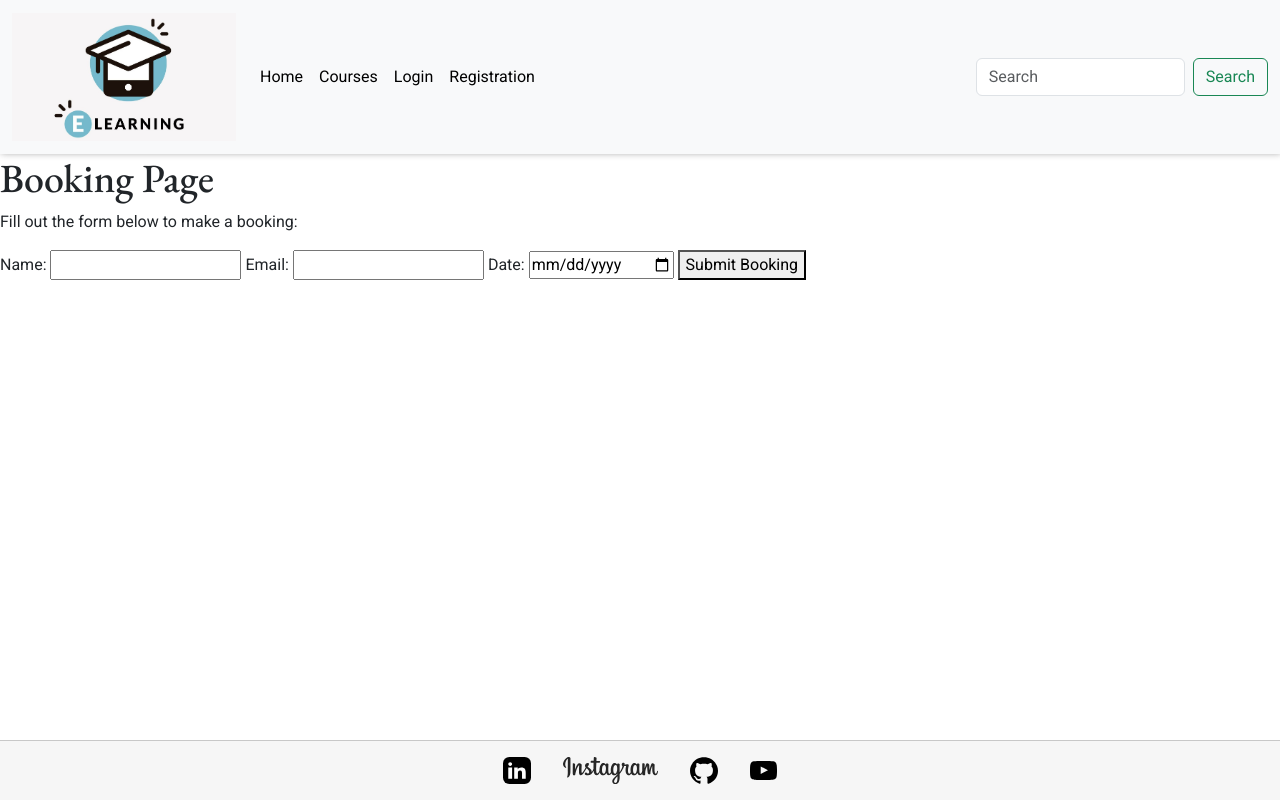
After one commit to teman67/E-Learning-Booking-Courses-Project, a Django app: page /booking/ in a window 1280 px wide. The commit adds this page. Run offline with Django 3.2, Linux system fonts and the light colour scheme; some libraries are stand-ins or nearby versions.

Commit message:
add booking page

```diff
--- a/courses/urls.py
+++ b/courses/urls.py
@@ -1,8 +1,10 @@
 from django.urls import path
-from .views import index, list_courses
+from .views import index, list_courses, BookingView
 
 
 urlpatterns = [
     path('', index.as_view(),name='home'),
     path('courses/', list_courses, name='courses'),
+    path('booking/', BookingView.as_view(), name='booking'),
+
 ]
--- a/courses/views.py
+++ b/courses/views.py
@@ -1,5 +1,6 @@
 from django.shortcuts import render
 from django.views.generic import TemplateView
+from django.views import View
 
 class index(TemplateView):
 
@@ -9,3 +10,14 @@ class index(TemplateView):
 def list_courses(request):
 
     return render(request, 'list_courses.html')
+
+
+class BookingView(View):
+    def get(self, request, *args, **kwargs):
+        # Your logic for handling the GET request for the booking page
+        return render(request, 'booking.html')  # Replace 'booking.html' with the actual template name
+
+    def post(self, request, *args, **kwargs):
+        # Your logic for handling the POST request for the booking page
+        # This is optional, add it if your booking page handles form submissions
+        pass
--- /dev/null
+++ b/templates/booking.html
@@ -0,0 +1,24 @@
+{% extends 'base.html' %} {% load static %} {% block content %}
+
+<body>
+  <h1>Booking Page</h1>
+
+  <p>Fill out the form below to make a booking:</p>
+
+  <form method="post" action="{% url 'booking' %}">
+    {% csrf_token %}
+    <!-- Your form fields go here -->
+    <label for="name">Name:</label>
+    <input type="text" id="name" name="name" required />
+
+    <label for="email">Email:</label>
+    <input type="email" id="email" name="email" required />
+
+    <label for="date">Date:</label>
+    <input type="date" id="date" name="date" required />
+
+    <button type="submit">Submit Booking</button>
+  </form>
+</body>
+
+{% endblock %}
--- a/templates/navbar.html
+++ b/templates/navbar.html
@@ -1,80 +1,53 @@
-{%load static%}
+{% load static %}
 
 <header>
-  {%with requuest.resolver_match.url_name as url_name%}
+    {% with request.resolver_match.url_name as url_name %}
     <nav class="navbar navbar-expand-lg bg-body-tertiary">
         <div class="container-fluid">
-      <a class="navbar-brand" href="{%url 'home' %}"
-        ><img
-          src="{%static 'images/logo.jpg' %}"
-          alt="logo of the webpage"
-          class="logo"
-      /></a>
-      <button
-        class="navbar-toggler"
-        type="button"
-        data-bs-toggle="collapse"
-        data-bs-target="#navbarSupportedContent"
-        aria-controls="navbarSupportedContent"
-        aria-expanded="false"
-        aria-label="Toggle navigation"
-      >
+            <a class="navbar-brand" href="{% url 'home' %}">
+                <img src="{% static 'images/logo.jpg' %}" alt="logo of the webpage" class="logo" />
+            </a>
+            <button class="navbar-toggler" type="button" data-bs-toggle="collapse"
+                data-bs-target="#navbarSupportedContent" aria-controls="navbarSupportedContent" aria-expanded="false"
+                aria-label="Toggle navigation">
                 <span class="navbar-toggler-icon"></span>
             </button>
             <div class="collapse navbar-collapse" id="navbarSupportedContent">
                 <ul class="navbar-nav me-auto mb-2 mb-lg-0">
                     <li class="nav-item">
-            <a
-              class="nav-link {%if url_name == 'home'%}active{%endif%}"
-              aria-current="page"
-              href="{%url 'home' %}"
-              >Home</a
-            >
+                        <a class="nav-link {% if url_name == 'home' %}active{% endif %}" aria-current="page"
+                            href="{% url 'home' %}">Home</a>
                     </li>
                     <li class="nav-item">
-            <a
-              class="nav-link {%if url_name == 'courses'%}active{%endif%}"
-              aria-current="page"
-              href="{%url 'courses' %}"
-              >Courses</a
-            >
+                        <a class="nav-link {% if url_name == 'courses' %}active{% endif %}" aria-current="page"
+                            href="{% url 'courses' %}">Courses</a>
                     </li>
-          {%if request.user.is_authenticated%}
+                    {% if request.user.is_authenticated %}
                     <li class="nav-item">
-            <a
-              class="nav-link {%if url_name == 'accounts_logout'%}active{%endif%}"
-              href="/accounts/logout"
-              >Logout</a
-            >
-          </li>
-          {%else%}
-          <li class="nav-item">
-            <a
-              class="nav-link {%if url_name == 'accounts_login'%}active{%endif%}"
-              href="/accounts/login"
-              >Login</a
-            >
+                        <a class="nav-link {% if url_name == 'booking' %}active{% endif %}"
+                            href="{% url 'booking' %}">Booking</a>
                     </li>
                     <li class="nav-item">
-            <a
-              class="nav-link {%if url_name == 'accounts_signup'%}active{%endif%}"
-              href="/accounts/signup"
-              >Registration</a
-            >
+                        <a class="nav-link {% if url_name == 'accounts_logout' %}active{% endif %}"
+                            href="/accounts/logout">Logout</a>
                     </li>
-          {%endif%}
+                    {% else %}
+                    <li class="nav-item">
+                        <a class="nav-link {% if url_name == 'accounts_login' %}active{% endif %}"
+                            href="/accounts/login">Login</a>
+                    </li>
+                    <li class="nav-item">
+                        <a class="nav-link {% if url_name == 'accounts_signup' %}active{% endif %}"
+                            href="/accounts/signup">Registration</a>
+                    </li>
+                    {% endif %}
                 </ul>
                 <form class="d-flex" role="search">
-          <input
-            class="form-control me-2"
-            type="search"
-            placeholder="Search"
-            aria-label="Search"
-          />
+                    <input class="form-control me-2" type="search" placeholder="Search" aria-label="Search" />
                     <button class="btn btn-outline-success" type="submit">Search</button>
                 </form>
             </div>
         </div>
     </nav>
-  {%endwith%}
+    {% endwith %}
 </header>
```
Also changed, not shown: courses/models.py (+0 -7 lines). Lines whose indentation alone changed are shown as unchanged.
